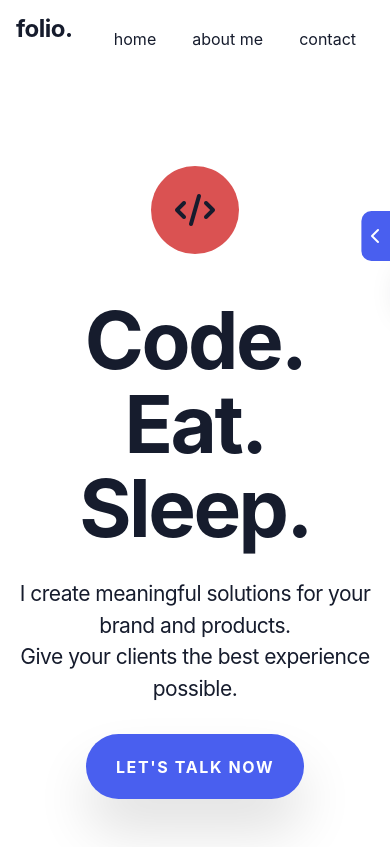
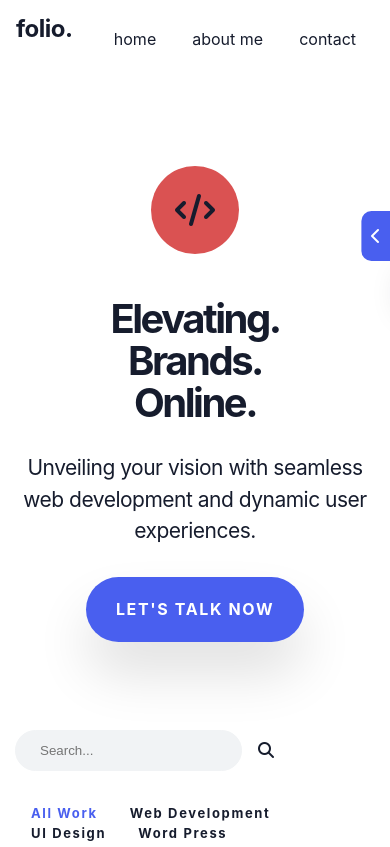
Before and after one commit to dvazjr/Folio, a website: page public/src/index.html in a window 390 px wide. Shown: the top 847 px of the page. Drawn offline with Linux system fonts and the light colour scheme.

Commit message:
updating some verbiage and mobile things. iphone view on deployment looks off still.

```diff
--- a/public/src/css/pages.css
+++ b/public/src/css/pages.css
@@ -128,9 +128,11 @@
 }
 @media (max-width: 450px) {
     :root {
---marquee-elms-displayed: 1;
---marquee-width: 25vw;
+--marquee-elms-displayed: 2;
 --marquee-height: 11vh;
+    }
+    .header-lg {
+        font-size: 2.5rem;
     }
     .about-text p,
     .contact-text p {
--- a/public/src/css/styles.css
+++ b/public/src/css/styles.css
@@ -208,7 +208,7 @@
   object-fit: contain;
   height: 300px;
   border: 5px solid rgb(113, 9, 204);
-  animation: wobbly 7s ease-in-out alternate infinite;
+  animation: wobbly 5s ease-in-out alternate infinite;
   border-radius: 60% 40% 30% 70%/60% 30% 70% 40%;
 }
 
--- a/public/src/index.html
+++ b/public/src/index.html
@@ -50,11 +50,9 @@
             <div class="code-icon">
               <i class="fas fa-code"></i>
             </div>
-            <h2 class="header-lg">Code. Eat. Sleep.</h2>
+            <h2 class="header-lg">Elevating. <br> Brands. <br> Online.</h2>
             <div class="sub-header">
-              I create meaningful solutions for your brand and products.
-              <br />
-              Give your clients the best experience possible.
+              Unveiling your vision with seamless web development and dynamic user experiences.
             </div>
             <div class="btn btn-primary round-pill">
               <a href="#" data-open="contact">Let's Talk Now</a>
```
